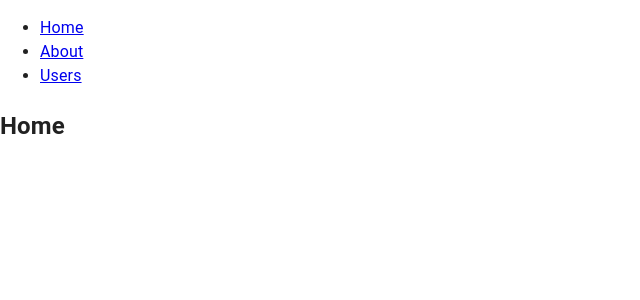
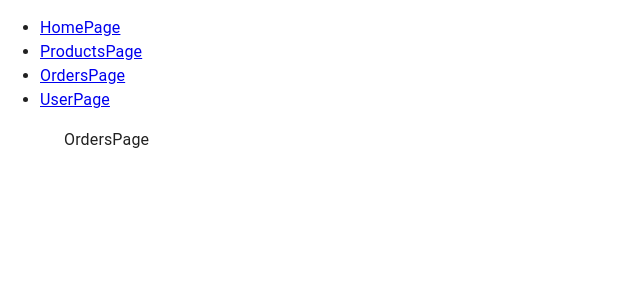
Before and after one commit to worldgoggo05/Burak-React, a React (Create React App) app: page /orders in a window 1280 px wide. Shown: the top 300 px of the page, without its empty margins (0-640 px from the left). Built offline with nearby package versions, Linux system fonts and the light colour scheme.

Commit message:
fix : Burak screen based components

```diff
--- a/src/app/App.tsx
+++ b/src/app/App.tsx
@@ -1,9 +1,10 @@
 import React from 'react';
 import '../css/app.css';
-import { Box, Button, Container, Stack, Typography } from '@mui/material';
 import { Link, Route, Switch } from 'react-router-dom';
-import { About } from "./screens/About"
-import {Users} from "./screens/Users"
+import { ProductsPage } from './screens/productsPage';
+import { OrdersPage } from './screens/ordersPage';
+import { UserPage } from './screens/userPage';
+import { HomePage } from './screens/homePage';
 
 function App() {
     return (
@@ -11,28 +12,32 @@
       <nav>
         <ul>
           <li>
-            <Link to="/">Home</Link>
+            <Link to="/">HomePage</Link>
           </li>
           <li>
-            <Link to="/about">About</Link>
+            <Link to="/products">ProductsPage</Link>
           </li>
           <li>
-            <Link to="/users">Users</Link>
+            <Link to="/orders">OrdersPage</Link>
+          </li>
+          <li>
+            <Link to="/member-page">UserPage</Link>
           </li>
         </ul>
       </nav>
 
-      {/* A <Switch> looks through its children <Route>s and
-          renders the first one that matches the current URL. */}
       <Switch>
-        <Route path="/about">
-          <About />
+        <Route path="/products">
+          <ProductsPage />
         </Route>
-        <Route path="/users">
-          <Users />
+        <Route path="/orders">
+          <OrdersPage />
+        </Route>
+        <Route path="/member-page">
+          <UserPage/>
         </Route>
         <Route path="/">
-          <Home />
+          <HomePage />
         </Route>
       </Switch>
     </div>
@@ -42,12 +47,4 @@
 
 }
 
-function Home() {
-  return <h2>Home</h2>;
-}
-
-
-
-
-
 export default App;
--- a/src/app/screens/About.tsx
+++ /dev/null
@@ -1,3 +0,0 @@
-export function About() {
-    return <h2>About</h2>;
-  }
--- a/src/app/screens/Users.tsx
+++ /dev/null
@@ -1,3 +0,0 @@
-export function Users() {
-    return <h2>Users</h2>;
-  }
--- /dev/null
+++ b/src/app/screens/helpPage/index.tsx
@@ -0,0 +1,5 @@
+import { Container } from "@mui/material";
+
+ export function helpPage() {
+    return <Container>helpPage</Container>;
+  }
--- /dev/null
+++ b/src/app/screens/homePage/index.tsx
@@ -0,0 +1,5 @@
+import { Container } from "@mui/material";
+
+ export function HomePage() {
+    return <Container>HomePage</Container>;
+  }
--- /dev/null
+++ b/src/app/screens/ordersPage/index.tsx
@@ -0,0 +1,5 @@
+import { Container } from "@mui/material";
+
+ export function OrdersPage() {
+    return <Container>OrdersPage</Container>;
+  }
--- /dev/null
+++ b/src/app/screens/productsPage/index.tsx
@@ -0,0 +1,5 @@
+import { Container } from "@mui/material";
+
+ export function ProductsPage() {
+    return <Container>ProductsPage</Container>;
+  }
--- /dev/null
+++ b/src/app/screens/userPage/index.tsx
@@ -0,0 +1,5 @@
+import { Container } from "@mui/material";
+
+ export function UserPage() {
+    return <Container>userPage</Container>;
+  }
```
